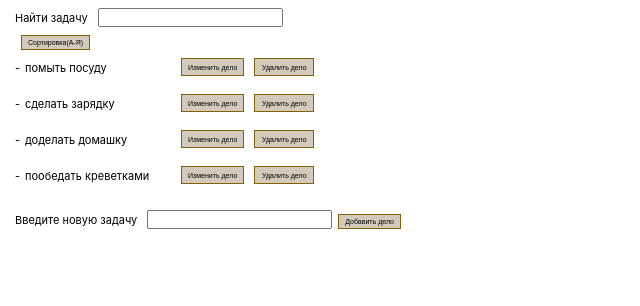
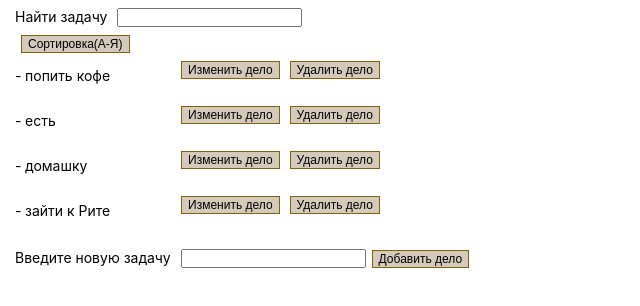
Before and after one commit to MartaDorokhova/server, a React (Create React App) app: page / in a window 1280 px wide. Shown: the top 306 px of the page, without its empty margins (0-640 px from the left). Built offline with nearby package versions, Linux system fonts and the light colour scheme; data requests are answered from the project's data file.

Commit message:
после декомпозиции

```diff
--- a/src/App.jsx
+++ b/src/App.jsx
@@ -1,161 +1,10 @@
-import { useEffect, useState } from 'react';
+import { TaskList } from './task-list';
 import styles from './App.module.css';
 
 export const App = () => {
-	const [toDos, setToDos] = useState([]);
-	const [isLoading, setIsLoading] = useState(false);
-	const [isCreating, setIsCreating] = useState(false);
-	const [isUpdating, setIsUpdating] = useState(false);
-	const [isDeleting, setIsDeleting] = useState(false);
-	const [isChanging, setIsChanging] = useState({ what: false, id: 0 });
-	const [refreshToDosFlag, setRefreshToDosFlag] = useState();
-	const [addName, setAddName] = useState();
-	const [updateInput, setUpdateInput] = useState(false);
-	const handleInputChange = (event) => {
-		setAddName(event.target.value);
-	};
-	const handleUpdateChange = (event) => {
-		setUpdateInput(event.target.value);
-	};
-
-	const searchDeal = (searchWord) => {
-		getToDo(`q=${searchWord}`);
-	};
-	const sortDeal = () => {
-		getToDo(`${`_sort=name&_order=asc`}`);
-	};
-
-	const refreshToDos = () => setRefreshToDosFlag(!refreshToDosFlag);
-
-	// const getSortedTodos = (field) => {
-	// 	fetch(`http://localhost:3004/todos${field}`)
-	// 		.then((loadedData) => loadedData.json())
-	// 		.then((loadedToDos) => {
-	// 			setToDos(loadedToDos);
-	// 		})
-	// 		.finally(() => setIsLoading(false));
-	// };
-
-	const getToDo = (query) => {
-		query ? (query = `?${query}`) : (query = '');
-		fetch(`http://localhost:3004/todos${query}`)
-			.then((loadedData) => loadedData.json())
-			.then((loadedToDos) => {
-				setToDos(loadedToDos);
-			})
-			.finally(() => setIsLoading(false));
-	};
-	useEffect(() => {
-		setIsLoading(true);
-		getToDo();
-		// getSortedTodos();
-	}, [refreshToDosFlag]);
-
-	const requestAddDeal = () => {
-		fetch('http://localhost:3004/todos', {
-			method: 'Post',
-			headers: { 'Content-Type': 'application/json;charset=utf-8' },
-			body: JSON.stringify({
-				name: addName,
-			}),
-		})
-			.then((rawResponse) => rawResponse.json())
-			.then((response) => {
-				refreshToDos(response);
-			})
-			.finally(() => setIsCreating(false));
-	};
-	const requestChangeDeal = (id) => {
-		setIsChanging({ what: true, id });
-	};
-	const requestUpdateDeal = (id) => {
-		setIsUpdating(true);
-		setIsChanging({ what: false, id: id });
-		fetch(`http://localhost:3004/todos/${id}`, {
-			method: 'PUT',
-			headers: { 'Content-Type': 'application/json;charset=utf-8' },
-			body: JSON.stringify({
-				name: updateInput,
-			}),
-		})
-			.then((rawResponse) => rawResponse.json())
-			.then((response) => {
-				console.log('Дело обновлено:', response);
-				refreshToDos();
-			})
-			.finally(() => setIsUpdating(false));
-	};
-	const requestDeleteDeal = (id) => {
-		setIsDeleting(true);
-		fetch(`http://localhost:3004/todos/${id}`, {
-			method: 'DELETE',
-			headers: { 'Content-Type': 'application/json;charset=utf-8' },
-		})
-			.then((rawResponse) => rawResponse.json())
-			.then((response) => {
-				console.log('Дело удалено:', response);
-				refreshToDos();
-			})
-			.finally(() => setIsDeleting(false));
-	};
 	return (
 		<div className={styles.app}>
-			<div className={styles.search}>
-				<label>Найти задачу</label>
-				<input
-					type="text"
-					onChange={(event) => searchDeal(event.target.value)}
-				/>{' '}
-			</div>
-			<button onClick={sortDeal}>Сортировка(А-Я)</button>
-
-			{isLoading ? (
-				<div className="loader"></div>
-			) : (
-				toDos.map(({ id, name }) => (
-					<div key={id} className={styles.item}>
-						<p>-</p>
-						{isChanging.what && isChanging.id === id ? (
-							<div>
-								<input
-									className={styles.update}
-									type="text"
-									name={name}
-									onChange={handleUpdateChange}
-									defaultValue={name}
-								/>
-								<button
-									disabled={isUpdating}
-									onClick={() => requestUpdateDeal(id)}
-								>
-									ОК
-								</button>
-							</div>
-						) : (
-							<p className={styles.deal}>{name}</p>
-						)}
-
-						<button onClick={() => requestChangeDeal(id)}>Изменить дело</button>
-
-						<button
-							className={styles.delete}
-							disabled={isDeleting}
-							onClick={() => requestDeleteDeal(id)}
-						>
-							Удалить дело
-						</button>
-					</div>
-				))
-			)}
-			<form className={styles.newDeal}>
-				<div>
-					<label>Введите новую задачу</label>
-					<input type="text" onChange={handleInputChange} />
-					<button disabled={isCreating} onClick={requestAddDeal}>
-						Добавить дело
-					</button>
-				</div>
-			</form>
+			<TaskList />
 		</div>
 	);
 };
--- a/src/App.module.css
+++ b/src/App.module.css
@@ -10,7 +10,7 @@ button {
 	min-width: 60px;
 	max-height: 18px;
 	min-height: 15px;
-	font-size: 7px;
+	font-size: 12px;
 	margin-top: 8px;
 	margin-left: 6px;
 	border: 0.5px solid #83610b;
@@ -26,7 +26,7 @@ form {
 	display: flex;
 }
 body {
-	font-size: 11px;
+	font-size: 14px;
 }
 .newDeal {
 	margin-top: 8px;
@@ -41,7 +41,6 @@ input {
 }
 
 .update {
-	/* display: none; */
 	min-width: 1px;
 }
 
--- a/src/db.json
+++ b/src/db.json
@@ -1,19 +1,19 @@
 {
   "todos": [
     {
-      "name": "помыть посуду",
+      "name": "попить кофе",
       "id": 1
     },
     {
-      "name": "сделать зарядку",
+      "name": "есть",
       "id": 2
     },
     {
-      "name": "доделать домашку",
+      "name": "домашку",
       "id": 3
     },
     {
-      "name": "пообедать креветками",
+      "name": "зайти к Рите",
       "id": 4
     }
   ]
--- /dev/null
+++ b/src/task-list.js
@@ -0,0 +1,44 @@
+import { useState } from 'react';
+import { Task } from './task';
+import styles from './App.module.css';
+
+export const TaskList = () => {
+	const [isCreating, setIsCreating] = useState(false);
+	const [refreshToDosFlag, setRefreshToDosFlag] = useState();
+	const [addName, setAddName] = useState();
+	const handleInputChange = (event) => {
+		setAddName(event.target.value);
+	};
+
+	const refreshToDos = () => setRefreshToDosFlag(!refreshToDosFlag);
+
+	const requestAddDeal = () => {
+		fetch('http://localhost:3004/todos', {
+			method: 'Post',
+			headers: { 'Content-Type': 'application/json;charset=utf-8' },
+			body: JSON.stringify({
+				name: addName,
+			}),
+		})
+			.then((rawResponse) => rawResponse.json())
+			.then((response) => {
+				refreshToDos(response);
+			})
+			.finally(() => setIsCreating(false));
+	};
+
+	return (
+		<div>
+			<Task />
+			<form className={styles.newDeal}>
+				<div>
+					<label>Введите новую задачу</label>
+					<input type="text" onChange={handleInputChange} />
+					<button disabled={isCreating} onClick={requestAddDeal}>
+						Добавить дело
+					</button>
+				</div>
+			</form>
+		</div>
+	);
+};
--- /dev/null
+++ b/src/task.js
@@ -0,0 +1,127 @@
+import { useEffect, useState } from 'react';
+import styles from './App.module.css';
+
+export const Task = () => {
+	const [toDos, setToDos] = useState([]);
+	const [isLoading, setIsLoading] = useState(false);
+	const [isUpdating, setIsUpdating] = useState(false);
+	const [isDeleting, setIsDeleting] = useState(false);
+	const [isChanging, setIsChanging] = useState({ what: false, id: 0 });
+	const [refreshToDosFlag, setRefreshToDosFlag] = useState();
+
+	const [updateInput, setUpdateInput] = useState(false);
+
+	const handleUpdateChange = (event) => {
+		setUpdateInput(event.target.value);
+	};
+
+	const searchDeal = (searchWord) => {
+		getToDo(`q=${searchWord}`);
+	};
+
+	const sortDeal = () => {
+		getToDo({ _sort: 'name', _order: 'asc' });
+	};
+
+	const refreshToDos = () => setRefreshToDosFlag(!refreshToDosFlag);
+
+	const getToDo = (query) => {
+		fetch(`http://localhost:3004/todos?${new URLSearchParams(query)}`)
+			.then((loadedData) => loadedData.json())
+			.then((loadedToDos) => {
+				setToDos(loadedToDos);
+			})
+			.finally(() => setIsLoading(false));
+	};
+
+	useEffect(() => {
+		setIsLoading(true);
+		getToDo();
+	}, [refreshToDosFlag]);
+
+	const requestChangeDeal = (id) => {
+		setIsChanging({ what: true, id });
+	};
+	const requestUpdateDeal = (id) => {
+		setIsUpdating(true);
+		setIsChanging({ what: false, id: id });
+		fetch(`http://localhost:3004/todos/${id}`, {
+			method: 'PUT',
+			headers: { 'Content-Type': 'application/json;charset=utf-8' },
+			body: JSON.stringify({
+				name: updateInput,
+			}),
+		})
+			.then((rawResponse) => rawResponse.json())
+			.then((response) => {
+				console.log('Дело обновлено:', response);
+				refreshToDos();
+			})
+			.finally(() => setIsUpdating(false));
+	};
+	const requestDeleteDeal = (id) => {
+		setIsDeleting(true);
+		fetch(`http://localhost:3004/todos/${id}`, {
+			method: 'DELETE',
+			headers: { 'Content-Type': 'application/json;charset=utf-8' },
+		})
+			.then((rawResponse) => rawResponse.json())
+			.then((response) => {
+				console.log('Дело удалено:', response);
+				refreshToDos();
+			})
+			.finally(() => setIsDeleting(false));
+	};
+
+	return (
+		<div>
+			<div className={styles.search}>
+				<label>Найти задачу</label>
+				<input
+					type="text"
+					onChange={(event) => searchDeal(event.target.value)}
+				/>{' '}
+			</div>
+			<button onClick={sortDeal}>Сортировка(А-Я)</button>
+
+			{isLoading ? (
+				<div className="loader"></div>
+			) : (
+				toDos.map(({ id, name }) => (
+					<div key={id} className={styles.item}>
+						<p>-</p>
+						{isChanging.what && isChanging.id === id ? (
+							<div>
+								<input
+									className={styles.update}
+									type="text"
+									name={name}
+									onChange={handleUpdateChange}
+									defaultValue={name}
+								/>
+								<button
+									disabled={isUpdating}
+									onClick={() => requestUpdateDeal(id)}
+								>
+									ОК
+								</button>
+							</div>
+						) : (
+							<p className={styles.deal}>{name}</p>
+						)}
+
+						<button onClick={() => requestChangeDeal(id)}>Изменить дело</button>
+
+						<button
+							className={styles.delete}
+							disabled={isDeleting}
+							onClick={() => requestDeleteDeal(id)}
+						>
+							Удалить дело
+						</button>
+					</div>
+				))
+			)}
+		</div>
+	);
+};
```
Also changed, not shown: 1 other file (tests, documents, lock files or other folders).
